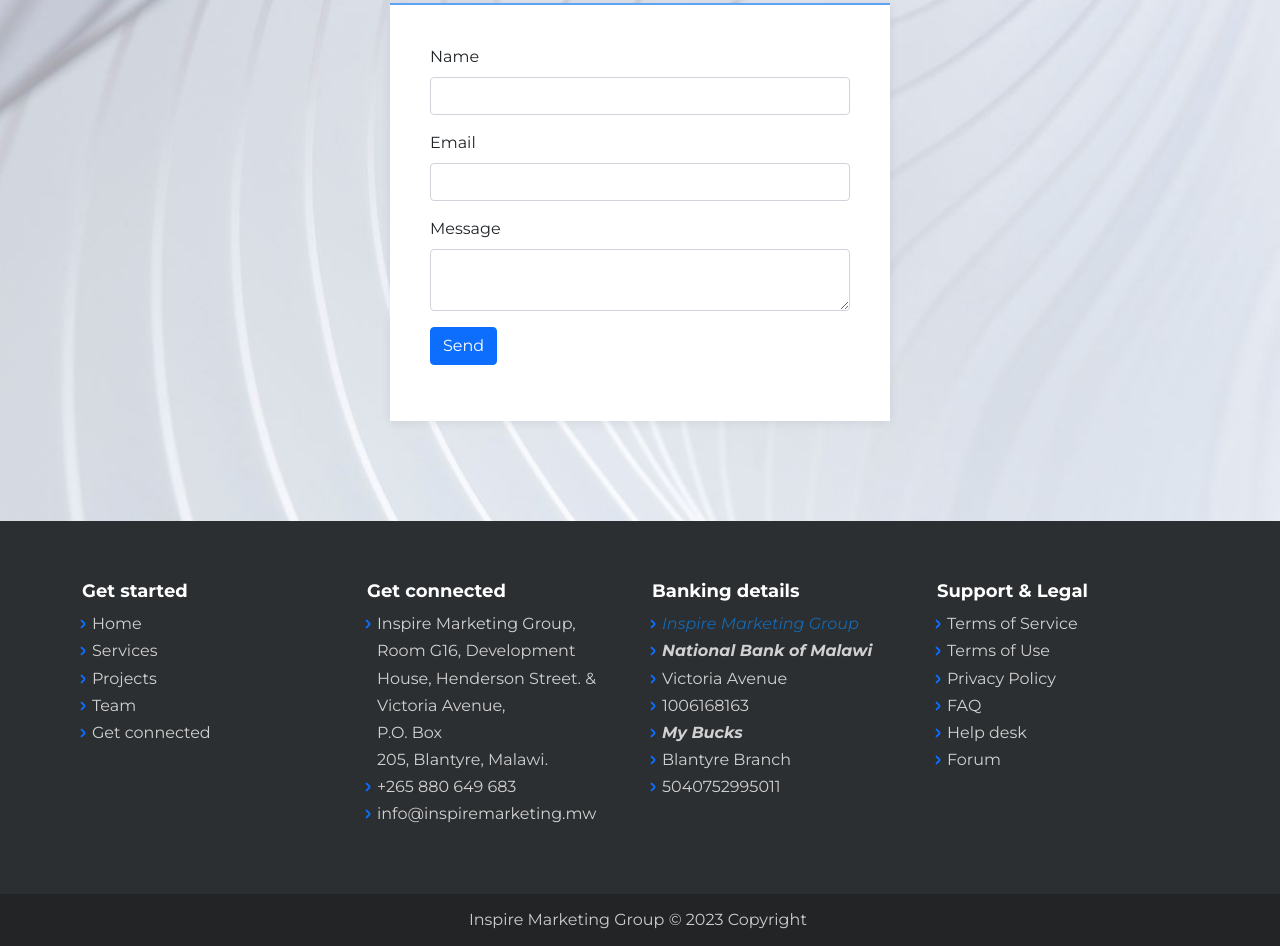
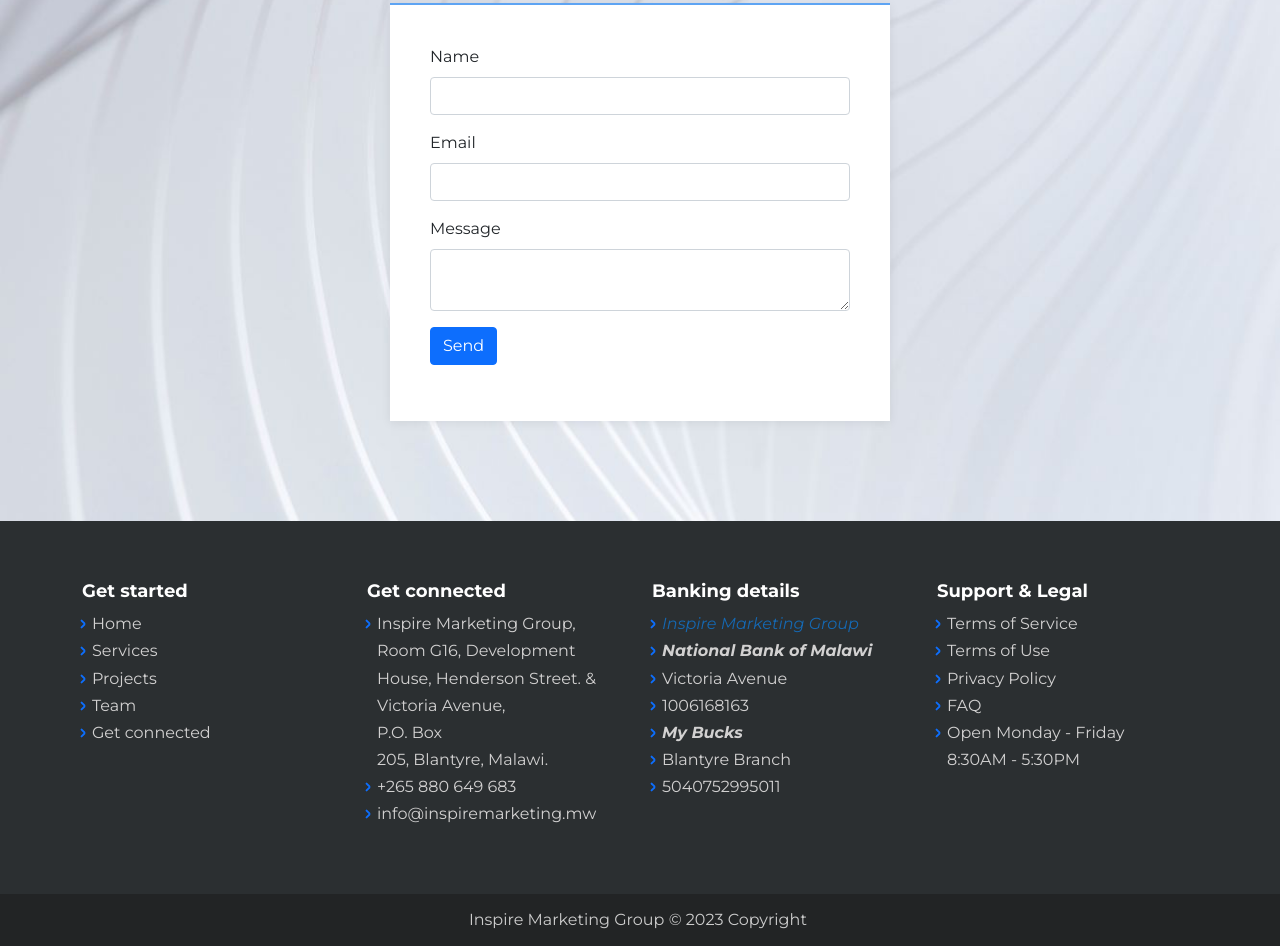
Before and after one commit to V014/InspireMarketingGroup, a plain HTML site: page contacts.html in a window 1280 px wide. Shown: the part 398-1344 px from the top of the page. Drawn offline with nearby package versions, Linux system fonts and the light colour scheme; some packages are replaced by stand-ins of ours; a script that the page names is missing.

Commit message:
updated footer

```diff
--- a/contacts.html
+++ b/contacts.html
@@ -85,8 +85,7 @@
                         <li><a href="#">Terms of Use</a></li>
                         <li><a href="#">Privacy Policy</a></li>
                         <li><a href="#">FAQ</a></li>
-                        <li><a href="#">Help desk</a></li>
-                        <li><a href="#">Forum</a></li>
+                        <li><a href="#">Open Monday - Friday<br>8:30AM - 5:30PM</a></li>
                     </ul>
                 </div>
             </div>
```
Also changed, not shown: index.html (+1 -2 lines), projects.html (+1 -2 lines), services.html (+1 -2 lines), team.html (+1 -2 lines).
